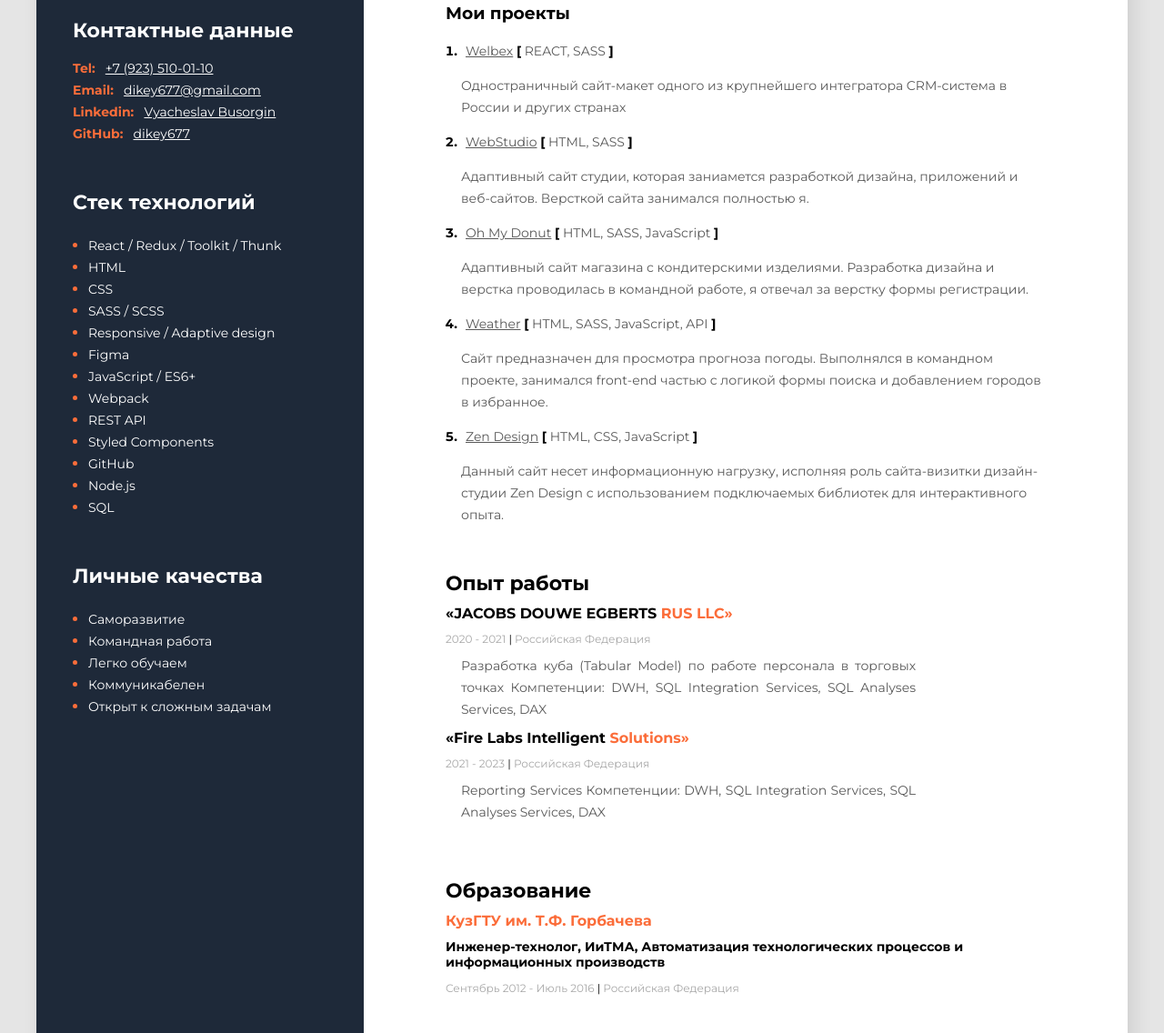
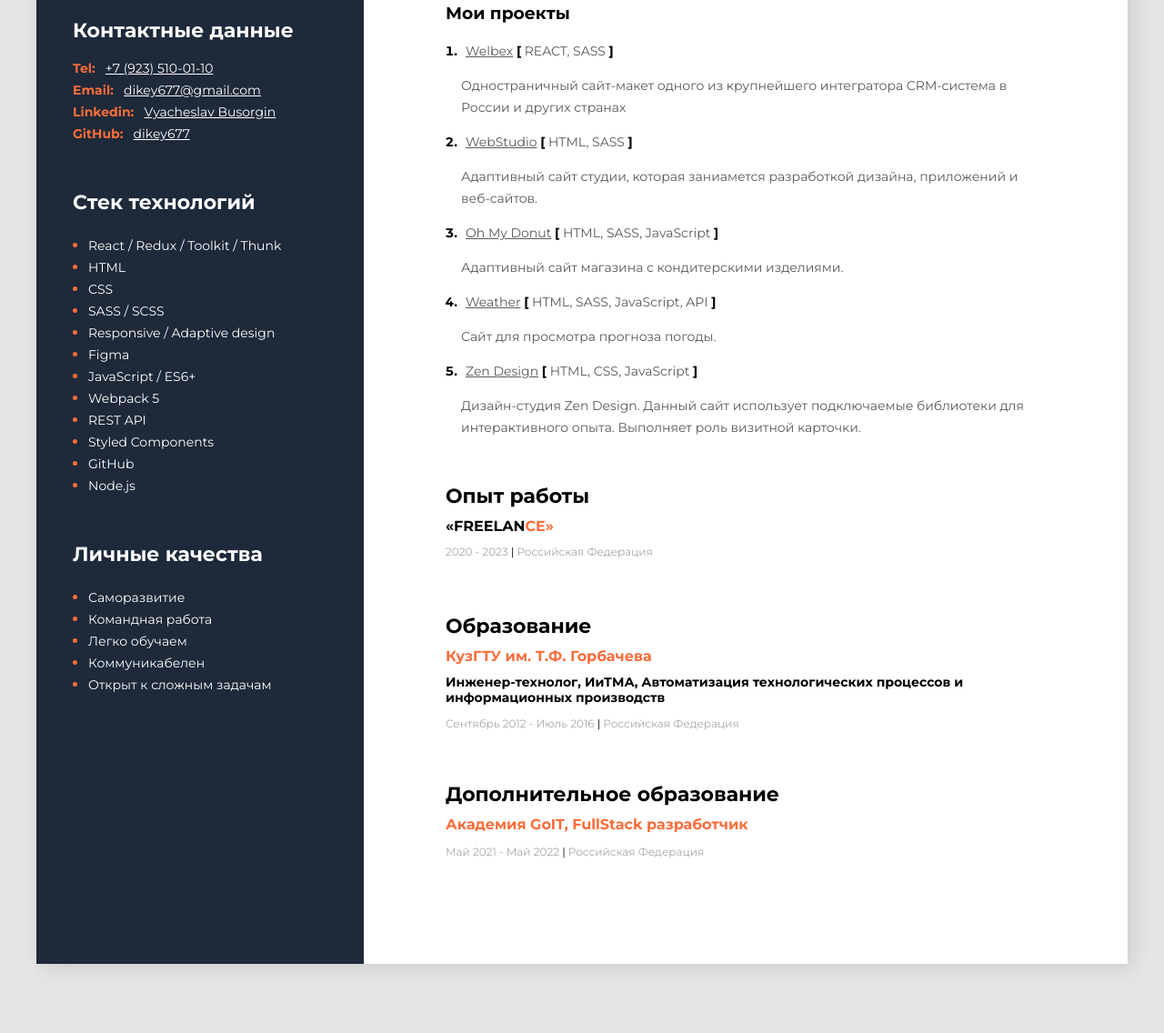
Before and after one commit to dikey677/my-resume, a website: page index.html in a window 1280 px wide. Shown: the part 474-1610 px from the top of the page at 91% size. After the commit the page ends 1574 px from the top, so only its background shows below. Drawn offline with Linux system fonts and the light colour scheme.

Commit message:
Update index.html

```diff
--- a/index.html
+++ b/index.html
@@ -19,7 +19,7 @@
                 <h2 class="about-me__profession">Front-End разработчик</h2>
                 <h1 class="about-me__name">Вячеслав Бусоргин</h1>
                 <p class="about-me__discription">
-                    Я начинающий Front-End разработчик React/JavaScript и ищу работу в компании, которая нацелена на стремление сделать повседневную жизнь и бизнес проще, продуктивнее и удобнее.
+                    Я специалист по Front-End разработке React/JavaScript и ищу работу в компании, которая нацелена на стремление сделать повседневную жизнь и бизнес проще, продуктивнее и удобнее.
                     Постоянно развиваюсь и увеличиваю объем своих знаний и навыков: на данный момент совершенствуюсь во владении Node.js.
                     Открыт к сложным задачам, коммуникабелен, нацелен на результат.
                 </p>
@@ -32,37 +32,37 @@
                 <ol class="my-projects__list">
                     <li class="my-projects__item">
                         <span class="my-projects__text">
-                            <a class="my-projects__link" href="https://github.com/dikey677/welbex">Welbex</a>
+                            <a class="my-projects__link" href="https://dikey677.github.io/welbex/">Welbex</a>
                             <span class="my-projects__bracket">[</span> REACT, SASS <span class="my-projects__bracket">]</span>
                             <p>Одностраничный сайт-макет одного из крупнейшего интегратора CRM-система в Росcии и других странах</p>
                         </span>
                     </li>
                     <li class="my-projects__item">
                         <span class="my-projects__text">
-                            <a class="my-projects__link" href="https://github.com/dikey677/goit-markup-hw-08-">WebStudio</a>
+                            <a class="my-projects__link" href="https://dikey677.github.io/goit-markup-hw-08-/">WebStudio</a>
                             <span class="my-projects__bracket">[</span> HTML, SASS <span class="my-projects__bracket">]</span>
-                            <p>Адаптивный сайт студии, которая заниамется разработкой дизайна, приложений и веб-сайтов. Версткой сайта занимался полностью я.</p>
+                            <p>Адаптивный сайт студии, которая заниамется разработкой дизайна, приложений и веб-сайтов.</p>
                         </span>
                     </li>
                     <li class="my-projects__item">
                         <span class="my-projects__text">
-                            <a class="my-projects__link" href="https://github.com/dikey677/oh-my-donut">Oh My Donut</a>
+                            <a class="my-projects__link" href="https://dikey677.github.io/oh-my-donut/">Oh My Donut</a>
                             <span class="my-projects__bracket">[</span> HTML, SASS, JavaScript <span class="my-projects__bracket">]</span>
-                            <p>Адаптивный сайт магазина с кондитерскими изделиями. Разработка дизайна и верстка проводилась в командной работе, я отвечал за верстку формы регистрации.</p>
+                            <p>Адаптивный сайт магазина с кондитерскими изделиями.</p>
                         </span>
                     </li>
                     <li class="my-projects__item">
                         <span class="my-projects__text">
-                            <a class="my-projects__link" href="https://github.com/dikey677/current-weather">Weather</a>
+                            <a class="my-projects__link" href="https://dikey677.github.io/current-weather/">Weather</a>
                             <span class="my-projects__bracket">[</span> HTML, SASS, JavaScript, API <span class="my-projects__bracket">]</span>
-                            <p>Сайт предназначен для просмотра прогноза погоды. Выполнялся в командном проекте, занимался front-end частью с логикой формы поиска и добавлением городов в избранное.</p>
+                            <p>Сайт для просмотра прогноза погоды.</p>
                         </span>
                     </li>
                     <li class="my-projects__item">
                         <span class="my-projects__text">
-                            <a class="my-projects__link" href="https://github.com/dikey677/zen-design">Zen Design</a>
+                            <a class="my-projects__link" href="https://zen-design.netlify.app/">Zen Design</a>
                             <span class="my-projects__bracket">[</span> HTML, CSS, JavaScript <span class="my-projects__bracket">]</span>
-                            <p>Данный сайт несет информационную нагрузку, исполняя роль сайта-визитки дизайн-студии Zen Design с использованием подключаемых библиотек для интерактивного опыта.</p>
+                            <p>Дизайн-студия Zen Design. Данный сайт использует подключаемые библиотеки для интерактивного опыта. Выполняет роль визитной карточки.</p>
                         </span>
                     </li>
                 </ol>
@@ -74,14 +74,14 @@
 
                 <!-- Company 1 -->
                 <div>
-                    <h4 class="work-experience__prof">«JACOBS DOUWE EGBERTS <span class="work-experience__color">RUS LLC»</span></h4>
-                    <h3 class="work-experience__mounth">2020 - 2021 <span class="work-experience__mounth--color">|</span> Российская Федерация</h3>
-                    <p class="work-experience__discription">
+                    <h4 class="work-experience__prof">«FREELAN<span class="work-experience__color">CE»</span></h4>
+                    <h3 class="work-experience__mounth">2020 - 2023 <span class="work-experience__mounth--color">|</span> Российская Федерация</h3>
+                    <!-- <p class="work-experience__discription">
                         Разработка куба (Tabular Model) по работе персонала в торговых точках
                         Компетенции:
-                        DWH, SQL Integration Services, SQL Analyses Services, DAX</p>
+                        DWH, SQL Integration Services, SQL Analyses Services, DAX</p>     -->
                 </div>
-
+<!--
                 <div>
                     <h4 class="work-experience__prof">«Fire Labs Intelligent <span class="work-experience__color">Solutions»</span></h4>
                     <h3 class="work-experience__mounth">2021 - 2023 <span class="work-experience__mounth--color">|</span> Российская Федерация</h3>
@@ -91,7 +91,7 @@
                         DWH, SQL Integration Services, SQL Analyses Services, DAX
                     </p>
                 </div>
-
+                -->
                 <!-- Education -->
                 <div>
                     <ul class="education-list">
@@ -150,12 +150,12 @@
                     <li class="tech-skills__item"><span class="tech-skills__color">Responsive / Adaptive design</span></li>
                     <li class="tech-skills__item"><span class="tech-skills__color">Figma</span></li>
                     <li class="tech-skills__item"><span class="tech-skills__color">JavaScript / ES6+</span></li>
-                    <li class="tech-skills__item"><span class="tech-skills__color">Webpack</span></li>
+                    <li class="tech-skills__item"><span class="tech-skills__color">Webpack 5</span></li>
                     <li class="tech-skills__item"><span class="tech-skills__color">REST API</span></li>
                     <li class="tech-skills__item"><span class="tech-skills__color">Styled Components</span></li>
                     <li class="tech-skills__item"><span class="tech-skills__color">GitHub</span></li>
                     <li class="tech-skills__item"><span class="tech-skills__color">Node.js</span></li>
-                     <li class="tech-skills__item"><span class="tech-skills__color">SQL</span></li>
+                     <!-- <li class="tech-skills__item"><span class="tech-skills__color">SQL</span></li> -->
                 </ul>
             </div>
 
```
